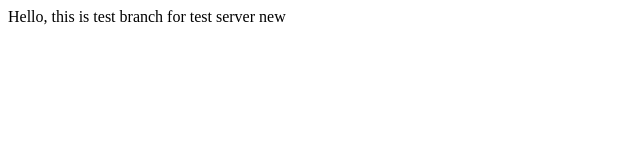
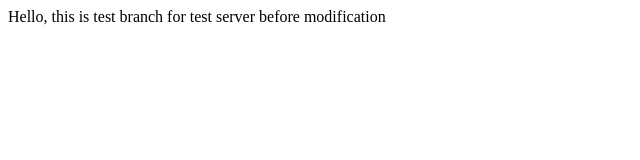
Before and after one commit to CoderRitwikG/JenkinsAssignment2new, a plain HTML site: page index.html in a window 1280 px wide. Shown: the whole page, without its empty margins (0-640 px from the left). Drawn offline with Linux system fonts and the light colour scheme.

Commit message:
Update index.html

```diff
--- a/index.html
+++ b/index.html
@@ -1,5 +1,5 @@
 <html>
         <body>
-                Hello, this is test branch for test server new
+                Hello, this is test branch for test server before modification
         </body>
 </html>
```
